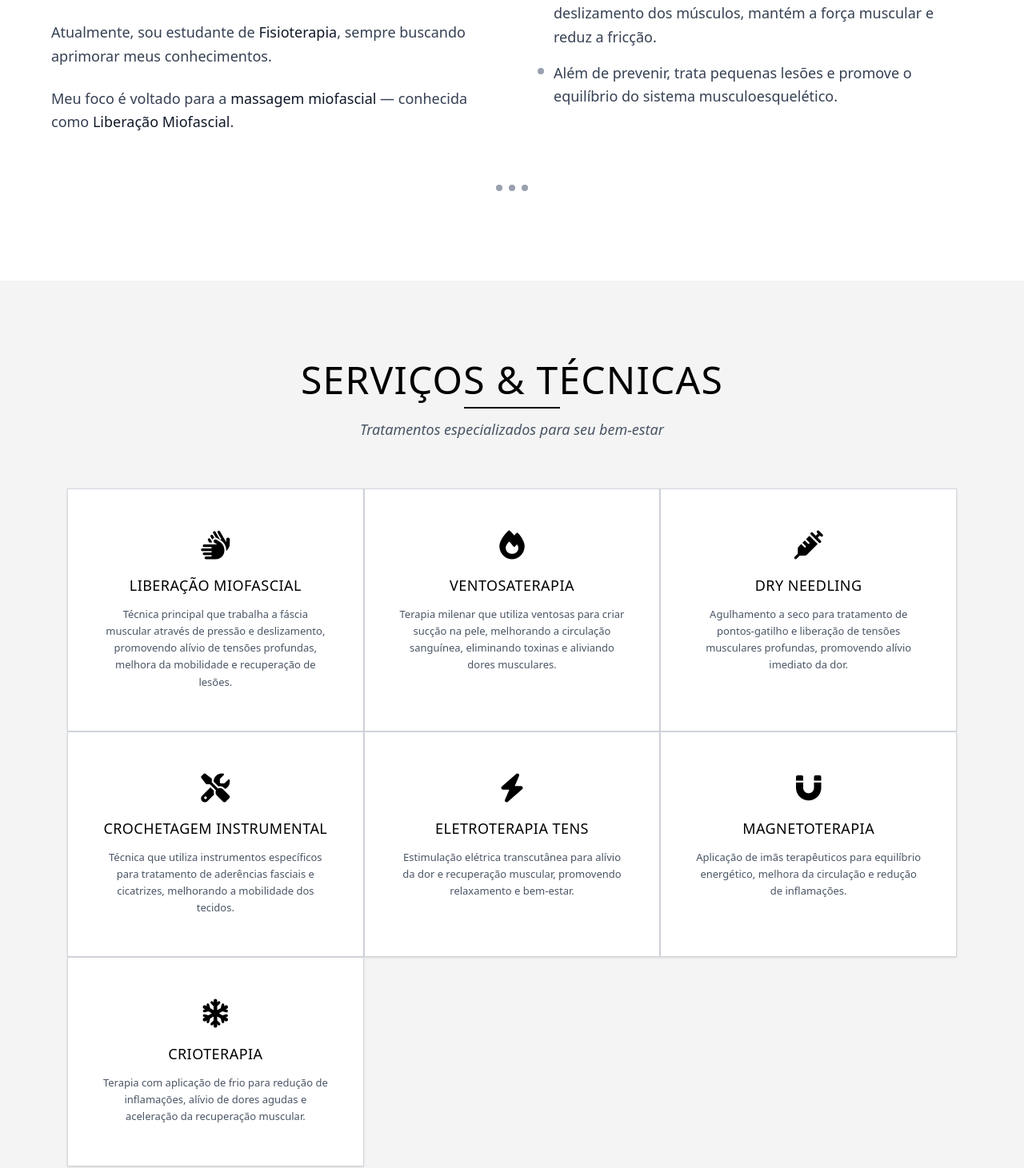
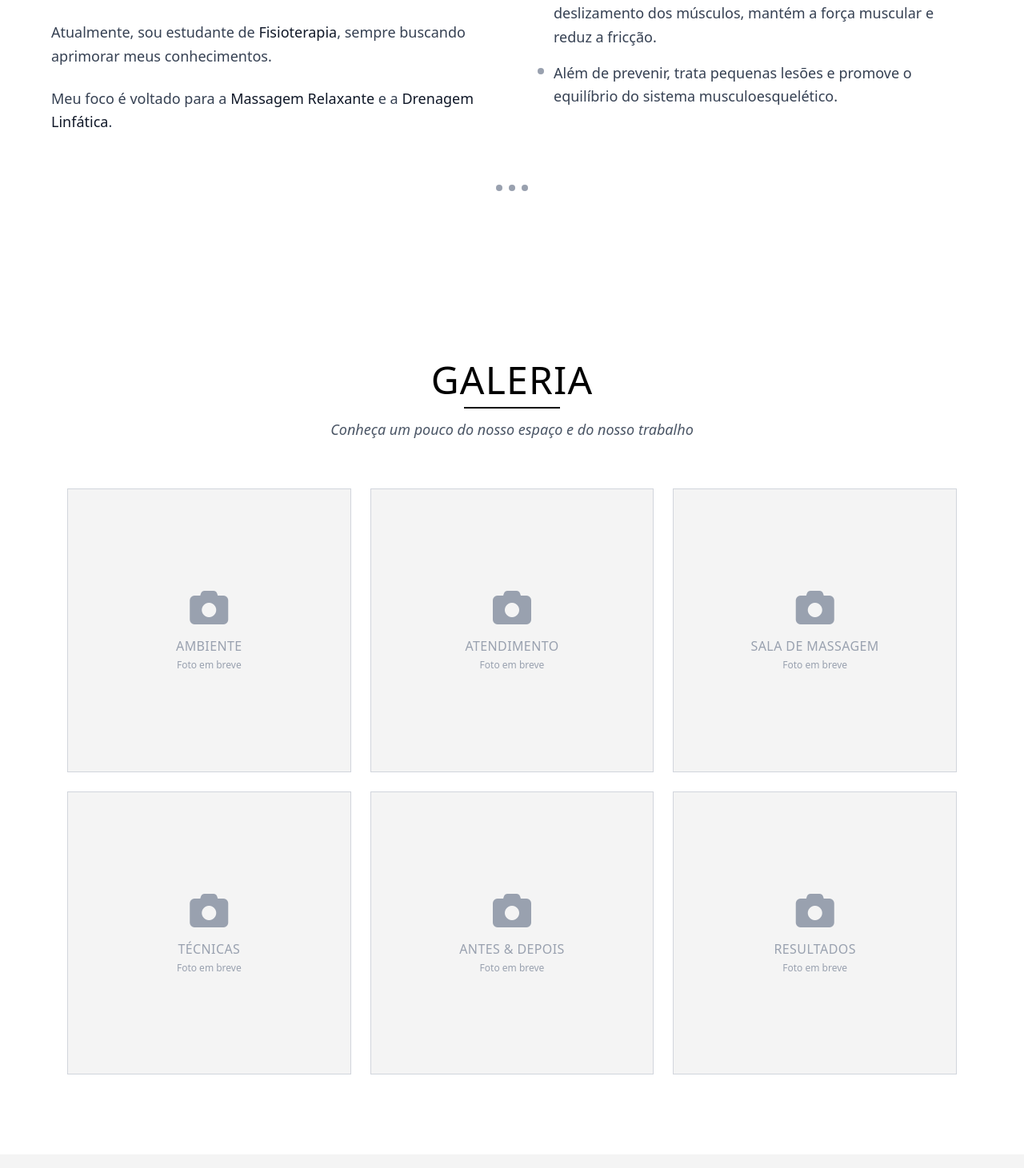
Before and after one commit to lucas19fonseca/landingPage-Dell, a React (Vite) app: page / in a window 1280 px wide. Shown: the part 1249-2710 px from the top of the page at 80% size. Built offline with nearby package versions, Linux system fonts and the light colour scheme.

Commit message:
ajuste de preço e add img

```diff
--- a/src/App.jsx
+++ b/src/App.jsx
@@ -1,6 +1,7 @@
 import { useState } from 'react'
 import Main from "./components/main"
 import Sobre from "./components/sobre"
+import Galeria from "./components/galeria"
 import Tecnicas from "./components/tecnicas"
 import Beneficios from "./components/beneficios"
 import Indicacoes from "./components/indicacoes"
@@ -15,6 +16,7 @@ function App() {
    <body className='min-w-[324px]'>
     <Main/>
     <Sobre/>
+    <Galeria/>
     <Tecnicas/>
     <Beneficios/>
     <Indicacoes/>
--- /dev/null
+++ b/src/components/galeria.jsx
@@ -0,0 +1,62 @@
+export default function Galeria() {
+    /*
+      COMO TROCAR PELAS FOTOS REAIS:
+      1. Coloque as imagens da cliente na pasta "public/galeria/"
+         (ex.: public/galeria/foto1.jpg, foto2.jpg, ...).
+      2. Em cada item abaixo, troque o bloco do placeholder (a <div> com o ícone)
+         por uma imagem, assim:
+
+         <img
+           src="/galeria/foto1.jpg"
+           alt="Descrição da foto"
+           className="w-full h-full object-cover"
+         />
+
+      Dica: imagens na proporção quadrada ou 4:3 ficam melhores.
+    */
+
+    // Legendas opcionais de cada espaço. Edite à vontade.
+    const fotos = [
+        "Ambiente",
+        "Atendimento",
+        "Sala de massagem",
+        "Técnicas",
+        "Antes & Depois",
+        "Resultados",
+    ];
+
+    return (
+        <section id="galeria" className="py-8 md:py-12 lg:py-25 bg-white">
+            <div className="max-w-6xl mx-auto px-4 sm:px-5 lg:px-5">
+                {/* Cabeçalho */}
+                <h2 className="text-3xl sm:text-4xl lg:text-5xl mb-4 md:mb-6 text-black tracking-wide justify-center flex items-center uppercase relative">
+                    Galeria
+                    <div className="absolute -bottom-2 sm:-bottom-3 left-1/2 transform -translate-x-1/2 w-16 sm:w-20 md:w-30 h-0.5 bg-black"></div>
+                </h2>
+
+                <p className="text-base sm:text-lg text-gray-600 text-center mb-8 sm:mb-12 lg:mb-15 italic">
+                    Conheça um pouco do nosso espaço e do nosso trabalho
+                </p>
+
+                {/* Grid de fotos */}
+                <div className="grid grid-cols-1 sm:grid-cols-2 lg:grid-cols-3 gap-4 md:gap-6">
+                    {fotos.map((legenda, index) => (
+                        <div
+                            key={index}
+                            className="group relative aspect-square overflow-hidden border border-gray-300 bg-[#f4f4f4]"
+                        >
+                            {/* PLACEHOLDER - troque por <img ... /> quando tiver as fotos */}
+                            <div className="w-full h-full flex flex-col items-center justify-center text-gray-400 transition-colors duration-400 group-hover:text-gray-600">
+                                <i className="fas fa-camera text-4xl sm:text-5xl mb-3"></i>
+                                <span className="text-sm sm:text-base uppercase tracking-wide">
+                                    {legenda}
+                                </span>
+                                <span className="text-xs mt-1 text-gray-400">Foto em breve</span>
+                            </div>
+                        </div>
+                    ))}
+                </div>
+            </div>
+        </section>
+    );
+}
--- a/src/components/indicacoes.jsx
+++ b/src/components/indicacoes.jsx
@@ -14,7 +14,7 @@ export default function Indicacoes() {
                 {/* Conteúdo principal */}
                 <div className="w-full text-justify space-y-4 md:space-y-5 pt-5">
                     <p className="text-base sm:text-lg md:text-[19px] font-normal leading-relaxed">
-                        A técnica de Liberação Miofascial é indicada para <strong>pessoas de todas as idades e estilos de vida</strong>, não só para atletas. A movimentação do cotidiano pode trazer desequilíbrios para o sistema miofascial.
+                        A Massagem Relaxante é indicada para <strong>pessoas de todas as idades e estilos de vida</strong>, não só para atletas. A rotina e o estresse do dia a dia podem gerar tensões e desequilíbrios no corpo.
                     </p>
 
                     <p className="text-base sm:text-lg md:text-[19px] font-normal leading-relaxed">
@@ -22,7 +22,7 @@ export default function Indicacoes() {
                     </p>
 
                     <p className="text-base sm:text-lg md:text-[19px] font-normal leading-relaxed">
-                        A Liberação Miofascial pode auxiliar no relaxamento das tensões do dia a dia, na prevenção do desgaste precoce e no tratamento de muitos casos de dor musculoesquelética. É um grande aliado na manutenção da qualidade de vida.
+                        A Massagem Relaxante pode auxiliar no relaxamento das tensões do dia a dia, na prevenção do desgaste precoce e no bem-estar geral. É um grande aliado na manutenção da qualidade de vida.
                     </p>
 
                     {/* Card de Contraindicações */}
--- a/src/components/investimento.jsx
+++ b/src/components/investimento.jsx
@@ -26,9 +26,9 @@ export default function investimento() {
                         {/* Segundo card */}
                         <div className="group bg-[#f4f4f4] py-6 sm:py-8 md:py-12 px-4 sm:px-6 md:px-8 text-center relative transition-all duration-400 border border-gray-300">
                             <i className="fas fa-money-bill-wave fa-3x mb-4"></i>
-                            <h1 className="text-xl font-sans mb-3 tracking-wide">DESCONTO ESPECIAL</h1>
-                            <p className="mb-2">Dinheiro em Espécie</p>
-                            <p className="text-3xl font-semibold">20% OFF</p>
+                            <h1 className="text-xl font-sans mb-3 tracking-wide">CONDIÇÃO ESPECIAL</h1>
+                            <p className="mb-2">Pagamento à vista em dinheiro</p>
+                            <p className="text-lg font-semibold">Consulte as condições</p>
                         </div>
                     </div>
                 </div>
@@ -64,8 +64,8 @@ export default function investimento() {
                             <h3 className="text-2xl font-bold text-gray-800 mb-4">INDIVIDUAL</h3>
 
                             <div className="mb-6">
-                                <p className="text-3xl font-bold text-gray-900">R$ 230</p>
-                                <p className="text-gray-600">por sessão</p>
+                                <p className="text-xl font-semibold text-gray-900">Sessão avulsa</p>
+                                <p className="text-gray-600">Consulte valores no WhatsApp</p>
                             </div>
 
                             <div className="space-y-3 mb-8">
@@ -109,9 +109,9 @@ export default function investimento() {
                             <h3 className="text-2xl font-bold text-gray-800 mb-4">5 SESSÕES</h3>
 
                             <div className="mb-2">
-                                <p className="text-3xl font-bold text-gray-900">R$ 680</p>
+                                <p className="text-xl font-semibold text-gray-900">Pacote de 5 sessões</p>
                             </div>
-                            <p className="text-gray-450 mb-6">R$ 136 por sessão</p>
+                            <p className="text-gray-450 mb-6">Consulte valores no WhatsApp</p>
 
                             <div className="space-y-3 mb-8">
                                 <div className="flex items-center justify-start">
@@ -122,7 +122,7 @@ export default function investimento() {
 
                                 <div className="flex items-center justify-start">
                                     <span className="mr-3"><i className="fas fa-check mr-2 sm:mr-3"></i></span>
-                                    <span className="text-gray-700">Economia de R$ 470</span>
+                                    <span className="text-gray-700">Valor especial por pacote</span>
                                 </div>
                                 <div className="border-t border-gray-300 "></div>
 
@@ -161,9 +161,9 @@ export default function investimento() {
                                 <h3 className="text-2xl font-bold mb-4">10 SESSÕES</h3>
 
                                 <div className="mb-2">
-                                    <p className="text-3xl font-bold">R$ 1.250</p>
+                                    <p className="text-xl font-semibold">Pacote de 10 sessões</p>
                                 </div>
-                                <p className="text-gray-300 mb-6">R$ 125 por sessão</p>
+                                <p className="text-gray-300 mb-6">Consulte valores no WhatsApp</p>
 
                                 <div className="space-y-3 mb-8">
                                     <div className="flex items-center justify-start">
@@ -178,7 +178,7 @@ export default function investimento() {
                                         <span className="mr-3">
                                             <i className="fas fa-check mr-2 sm:mr-3"></i>
                                         </span>
-                                        <span>Economia de R$ 1.050</span>
+                                        <span>Melhor valor por sessão</span>
                                     </div>
                                     <div className="border-t border-gray-400"></div>
 
--- a/src/components/main.jsx
+++ b/src/components/main.jsx
@@ -21,7 +21,7 @@ export default function Main() {
         </div>
 
         <p className="pt-6 text-neutral-200 text-lg sm:text-xl md:text-2xl tracking-wide font-light">
-          Liberação Miofascial & Bem-Estar
+          Massagem Relaxante & Bem-Estar
         </p>
         <p className="pt-2 text-neutral-300 text-xs sm:text-sm tracking-[0.25em] uppercase font-medium">
           Com Vandernilsa Lopes Rocha
@@ -38,7 +38,7 @@ export default function Main() {
             icon: "fas fa-star",
             link: "https://www.google.com/search?sca_esv=bccd47c9b4a088db&hl=pt-BR&gl=br&output=search&kgmid=/g/11mkf6nx4r&q=Del520_massoterapia+Libera%C3%A7%C3%A3o-miofascial",
           },
-          { number: "7", text: "técnicas\nespecializadas", icon: "fas fa-gem" },
+          { number: "8", text: "técnicas\nespecializadas", icon: "fas fa-gem" },
         ].map((item, index) => {
           const cardContent = (
             <div
--- a/src/components/sobre.jsx
+++ b/src/components/sobre.jsx
@@ -37,7 +37,7 @@ export default function Sobre() {
               </p>
 
               <p>
-                Meu foco é voltado para a <span className="font-medium text-gray-900">massagem miofascial</span> — conhecida como <span className="font-medium text-gray-900">Liberação Miofascial</span>.
+                Meu foco é voltado para a <span className="font-medium text-gray-900">Massagem Relaxante</span> e a <span className="font-medium text-gray-900">Drenagem Linfática</span>.
               </p>
             </div>
           </div>
@@ -46,7 +46,7 @@ export default function Sobre() {
           <div className="space-y-8">
             <div>
               <h2 className="text-3xl md:text-4xl font-light text-gray-900 mb-6 tracking-tight">
-                Liberação Miofascial
+                Massagem Relaxante
               </h2>
               <div className="w-16 h-0.5 bg-gray-300"></div>
             </div>
--- a/src/components/tecnicas.jsx
+++ b/src/components/tecnicas.jsx
@@ -14,16 +14,29 @@ export default function Tecnicas() {
 
                 {/* Grid de Serviços */}
                 <div className="grid grid-cols-1 sm:grid-cols-2 lg:grid-cols-3 divide-x-0 sm:divide-x divide-y divide-gray-300">
-                    {/* Liberação Miofascial */}
+                    {/* Massagem Relaxante */}
                     <div className="group bg-white py-6 shadow-sm sm:py-8 md:py-[50px] px-4 sm:px-6 md:px-[40px] border border-gray-300 text-center relative transition-all duration-400 hover:bg-black hover:text-white hover:scale-102 hover:z-10 hover:shadow-xl">
                         <div className="text-3xl sm:text-4xl mb-3 sm:mb-4 text-black transition-colors duration-400 group-hover:text-white">
                             <i className="fas fa-hands"></i>
                         </div>
                         <h3 className="text-base sm:text-lg mb-2 sm:mb-3 font-normal uppercase tracking-wide">
-                            Liberação Miofascial
+                            Massagem Relaxante
                         </h3>
                         <p className="text-gray-600 leading-relaxed text-xs sm:text-[13px] transition-colors duration-400 group-hover:text-gray-300">
-                            Técnica principal que trabalha a fáscia muscular através de pressão e deslizamento, promovendo alívio de tensões profundas, melhora da mobilidade e recuperação de lesões.
+                            Massagem com movimentos suaves e ritmados que promove o relaxamento profundo, alivia o estresse e as tensões musculares e proporciona uma sensação de bem-estar e renovação.
+                        </p>
+                    </div>
+
+                    {/* Drenagem Linfática */}
+                    <div className="group bg-white py-6 shadow-sm sm:py-8 md:py-[50px] px-4 sm:px-6 md:px-[40px] border border-gray-300 text-center relative transition-all duration-400 hover:bg-black hover:text-white hover:scale-102 hover:z-10 hover:shadow-xl">
+                        <div className="text-3xl sm:text-4xl mb-3 sm:mb-4 text-black transition-colors duration-400 group-hover:text-white">
+                            <i className="fas fa-water"></i>
+                        </div>
+                        <h3 className="text-base sm:text-lg mb-2 sm:mb-3 font-normal uppercase tracking-wide">
+                            Drenagem Linfática
+                        </h3>
+                        <p className="text-gray-600 leading-relaxed text-xs sm:text-[13px] transition-colors duration-400 group-hover:text-gray-300">
+                            Técnica de movimentos leves que estimula o sistema linfático, ajudando a eliminar toxinas, reduzir o inchaço e a retenção de líquidos, melhorando a circulação e o bem-estar.
                         </p>
                     </div>
 
```
Also changed, not shown: 1 other file (tests, documents, lock files or other folders).
